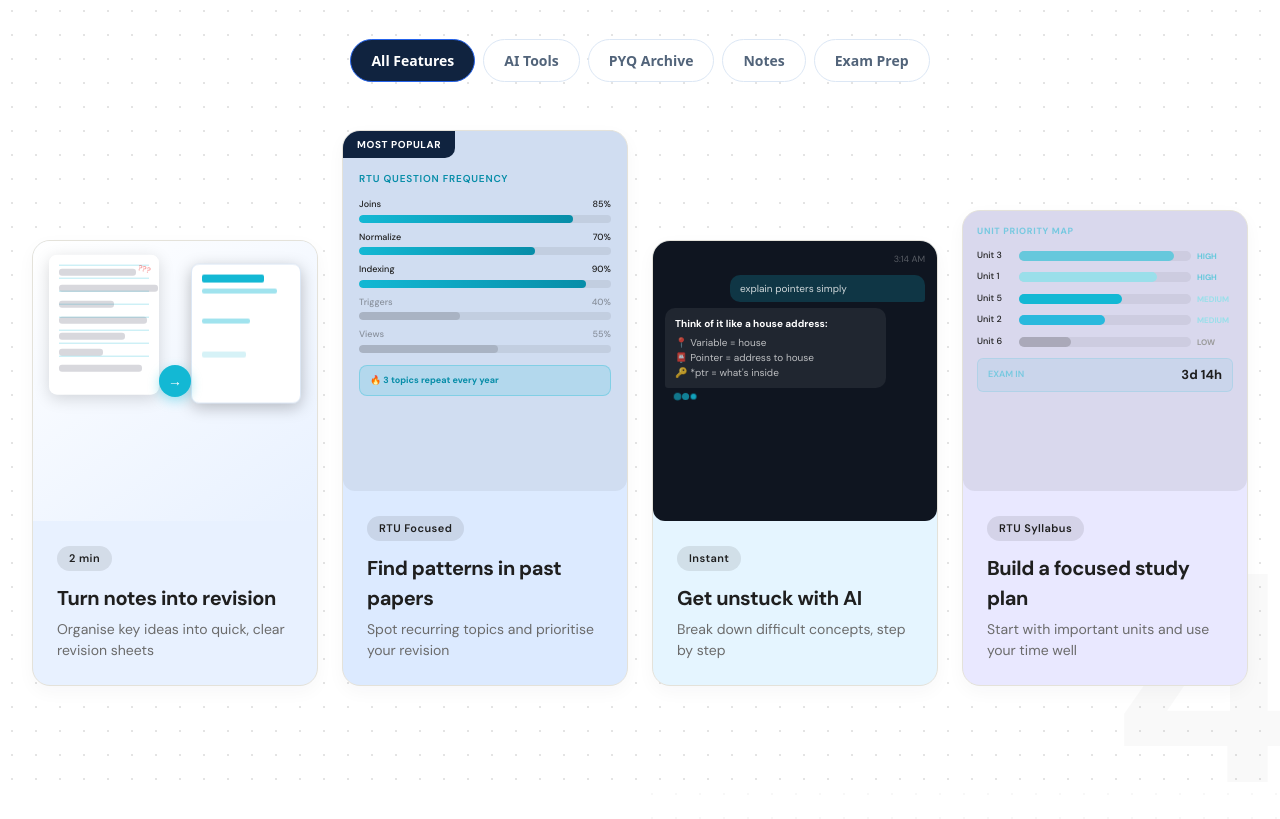
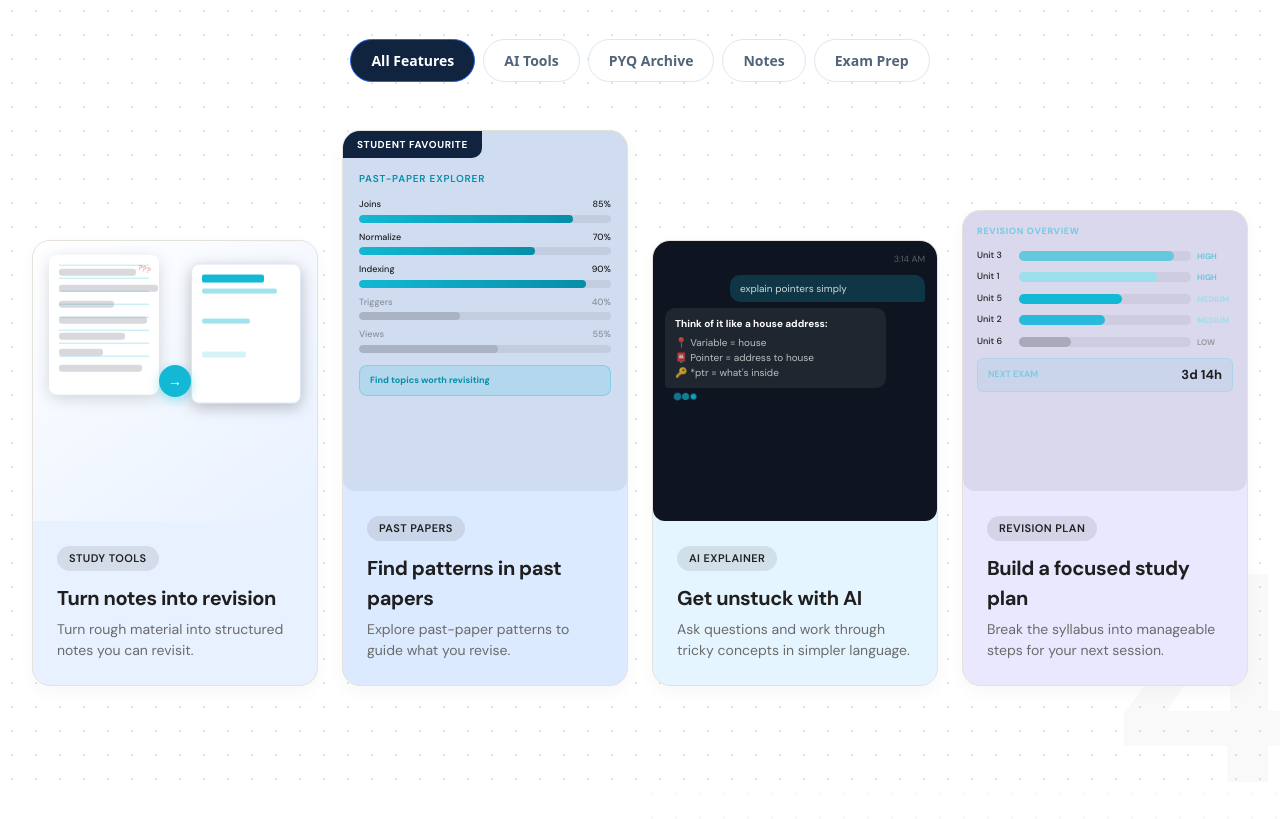
Before and after one commit to ayushrathore1/medha, a React (Vite) app in the folder medha-frontend/: page / in a window 1280 px wide. Shown: the part 2560-3379 px from the top of the page. Built offline with nearby package versions, Linux system fonts and the light colour scheme; no server answers.

Commit message:
redesign: simplify feature card content and premium labels

```diff
--- a/medha-frontend/src/sections/FeaturesSection.jsx
+++ b/medha-frontend/src/sections/FeaturesSection.jsx
@@ -6,34 +6,34 @@ const features = [
   {
     bg: '#E8F1FF',
     height: 440,
-    badge: '2 min',
+    badge: 'STUDY TOOLS',
     title: 'Turn notes into revision',
-    sub: 'Organise key ideas into quick, clear revision sheets',
+    sub: 'Turn rough material into structured notes you can revisit.',
     category: 'AI Tools',
   },
   {
     bg: '#DCEAFF',
     height: 460,
-    badge: 'RTU Focused',
+    badge: 'PAST PAPERS',
     title: 'Find patterns in past papers',
-    sub: 'Spot recurring topics and prioritise your revision',
+    sub: 'Explore past-paper patterns to guide what you revise.',
     category: 'PYQ Archive',
     popular: true,
   },
   {
     bg: '#E5F5FF',
     height: 480,
-    badge: 'Instant',
+    badge: 'AI EXPLAINER',
     title: 'Get unstuck with AI',
-    sub: 'Break down difficult concepts, step by step',
+    sub: 'Ask questions and work through tricky concepts in simpler language.',
     category: 'AI Tools',
   },
   {
     bg: '#E9E8FF',
     height: 480,
-    badge: 'RTU Syllabus',
+    badge: 'REVISION PLAN',
     title: 'Build a focused study plan',
-    sub: 'Start with important units and use your time well',
+    sub: 'Break the syllabus into manageable steps for your next session.',
     category: 'Exam Prep',
   },
 ];
@@ -64,7 +64,7 @@ const FeaturesSection = () => {
               textTransform: 'uppercase', letterSpacing: '0.1em'
             }}>
               <span style={{ width: 6, height: 6, borderRadius: '50%', background: '#2563EB' }} />
-              FEATURES
+              YOUR STUDY TOOLKIT
             </span>
           </motion.div>
 
@@ -72,7 +72,7 @@ const FeaturesSection = () => {
             fontSize: 'clamp(40px, 4.5vw, 56px)', fontWeight: 800,
             color: '#1F1F1F', lineHeight: 1.1, letterSpacing: '-0.03em', marginTop: 20
           }}>
-            A calmer way to prep<span style={{ color: '#2563EB' }}>.</span>
+            A better way to get started<span style={{ color: '#2563EB' }}>.</span>
           </motion.h2>
         </div>
 
@@ -117,7 +117,7 @@ const FeaturesSection = () => {
                   background: '#10233F', color: 'white',
                   fontSize: 10, fontWeight: 700, padding: '6px 14px',
                   borderRadius: '0 0 10px 0', letterSpacing: '0.06em', zIndex: 5
-                }}>MOST POPULAR</div>
+                }}>STUDENT FAVOURITE</div>
               )}
 
               {/* Visual area */}
@@ -170,7 +170,7 @@ const NoteIllustration = ({ bg }) => (
 
 const PYQIllustration = () => (
   <div style={{ background: 'rgba(31,31,31,0.06)', borderRadius: 12, padding: 16, height: '100%', paddingTop: 40 }}>
-    <div style={{ fontSize: 10, fontWeight: 600, color: '#078DA8', letterSpacing: '0.08em', marginBottom: 12 }}>RTU QUESTION FREQUENCY</div>
+    <div style={{ fontSize: 10, fontWeight: 600, color: '#078DA8', letterSpacing: '0.08em', marginBottom: 12 }}>PAST-PAPER EXPLORER</div>
     {[
       { label: 'Joins', pct: 85, highlighted: true },
       { label: 'Normalize', pct: 70, highlighted: true },
@@ -188,7 +188,7 @@ const PYQIllustration = () => (
       </div>
     ))}
     <div style={{ marginTop: 12, padding: '8px 10px', background: 'rgba(19,184,212,0.15)', borderRadius: 8, border: '1px solid rgba(19,184,212,0.3)' }}>
-      <div style={{ fontSize: 9, fontWeight: 700, color: '#078DA8' }}>🔥 3 topics repeat every year</div>
+      <div style={{ fontSize: 9, fontWeight: 700, color: '#078DA8' }}>Find topics worth revisiting</div>
     </div>
   </div>
 );
@@ -211,7 +211,7 @@ const TutorIllustration = () => (
 
 const ExamPrepIllustration = () => (
   <div style={{ background: 'rgba(31,31,31,0.08)', borderRadius: 12, padding: 14, height: '100%' }}>
-    <div style={{ fontSize: 9, fontWeight: 700, color: '#77C9E0', letterSpacing: '0.08em', marginBottom: 10 }}>UNIT PRIORITY MAP</div>
+    <div style={{ fontSize: 9, fontWeight: 700, color: '#77C9E0', letterSpacing: '0.08em', marginBottom: 10 }}>REVISION OVERVIEW</div>
     {[
       { unit: 'Unit 3', priority: 'HIGH', color: '#66C8DC', w: '90%' },
       { unit: 'Unit 1', priority: 'HIGH', color: '#9ADFEA', w: '80%' },
@@ -228,7 +228,7 @@ const ExamPrepIllustration = () => (
       </div>
     ))}
     <div style={{ marginTop: 10, padding: '6px 10px', background: 'rgba(119,201,224,0.15)', borderRadius: 6, border: '1px solid rgba(119,201,224,0.3)', display: 'flex', justifyContent: 'space-between', alignItems: 'center' }}>
-      <span style={{ fontSize: 9, color: '#77C9E0', fontWeight: 600 }}>EXAM IN</span>
+      <span style={{ fontSize: 9, color: '#77C9E0', fontWeight: 600 }}>NEXT EXAM</span>
       <span style={{ fontSize: 13, fontWeight: 800, color: '#1F1F1F' }}>3d 14h</span>
     </div>
   </div>
```
